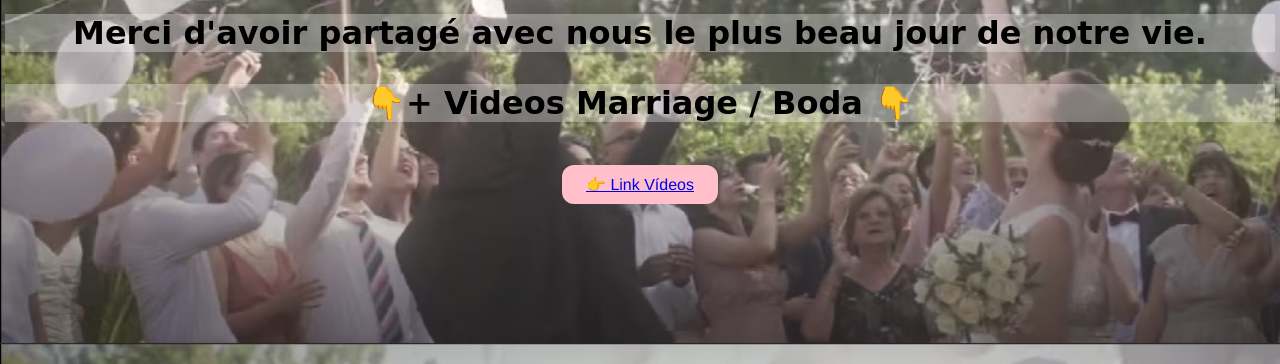
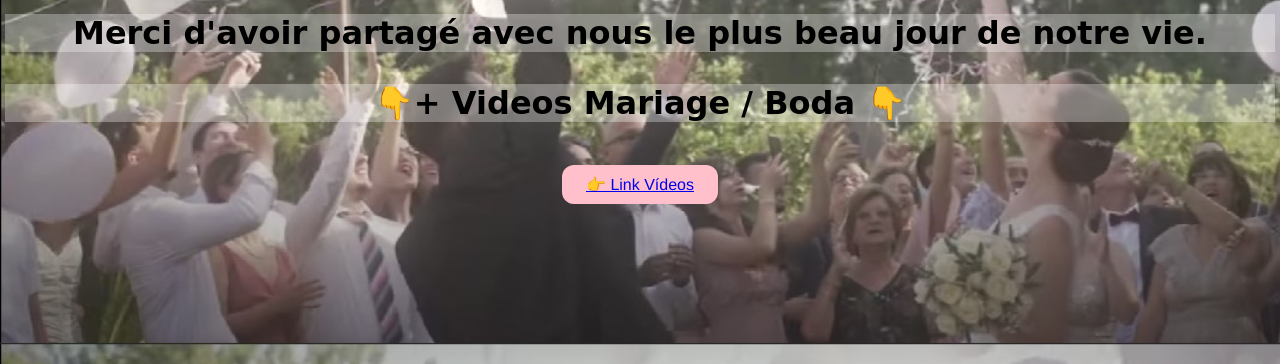
Before and after one commit to Casban-Code/Boda.Marriage, a plain HTML site: page index.html in a window 1280 px wide. Shown: the part 457-821 px from the top of the page. Drawn offline with Linux system fonts and the light colour scheme.

Commit message:
Update index.html

```diff
--- a/index.html
+++ b/index.html
@@ -19,7 +19,7 @@
       Merci d'avoir partagé avec nous le plus beau jour de notre vie.
     </h3>
 
-     <h2> 👇+ Videos Marriage / Boda 👇</h2>
+     <h2> 👇+ Videos Mariage / Boda 👇</h2>
      <p><a href="https://drive.google.com/drive/folders/1g77bQF2rTfmYu3Wd3BlaOnxRpcLWlZ_4?usp=sharing" target="_blank">👉 Link Vídeos</a></p>
     </div>
 
```
